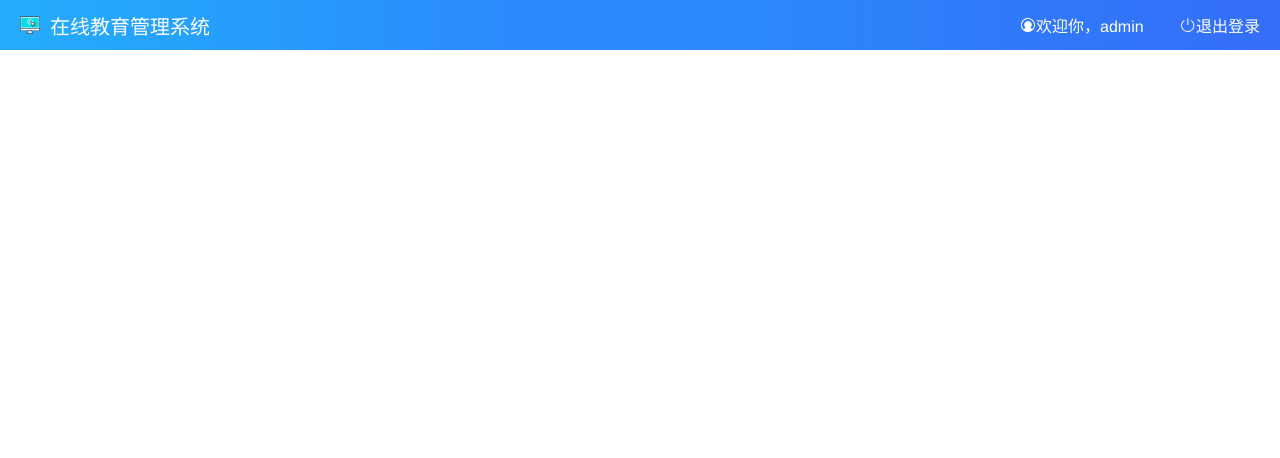
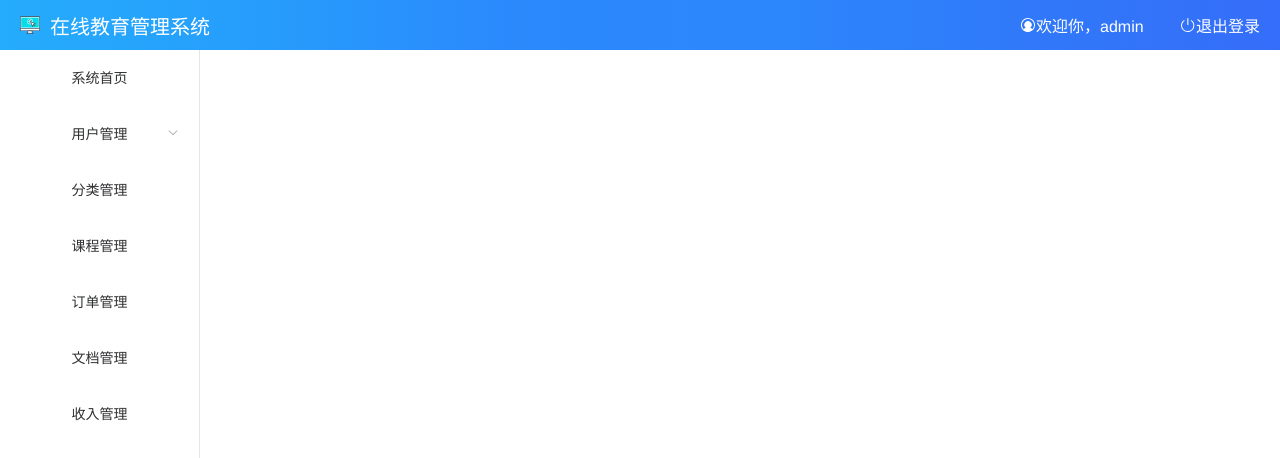
Before and after one commit to MagicHacker/online-education, a Vue app: page /#/mainPage in a window 1280 px wide. Shown: the top 458 px of the page. Built offline with nearby package versions, Linux system fonts and the light colour scheme; the HTML template or start-up script is replaced by a standard one.

Commit message:
feat: 构建左侧菜单

```diff
--- a/src/main.ts
+++ b/src/main.ts
@@ -2,9 +2,9 @@ import Vue from "vue";
 import App from "./App.vue";
 import router from "./router";
 import store from "./store";
-import { Button, Input } from "element-ui";
+import { Button, Input, Menu, Submenu, MenuItem } from "element-ui";
 import "./utils/svg-icon.ts";
-[Button, Input].forEach(item => {
+[Button, Input, Menu, Submenu, MenuItem].forEach(item => {
   Vue.use(item);
 });
 Vue.config.productionTip = false;
--- a/src/views/main-page/main-page.vue
+++ b/src/views/main-page/main-page.vue
@@ -16,11 +16,19 @@
         </div>
       </div>
     </header>
+    <div class="main-page-area">
+      <side-menu></side-menu>
+    </div>
   </div>
 </template>
 <script lang="ts">
 import { Component, Vue } from "vue-property-decorator";
-@Component
+import sideMenu from "../side-menu/index.vue";
+@Component({
+  components: {
+    sideMenu
+  }
+})
 export default class MainPage extends Vue {
   exit(): void {
     this.$router.replace({ path: "login" });
@@ -70,5 +78,9 @@ export default class MainPage extends Vue {
       }
     }
   }
+  .main-page-area {
+    width: 100%;
+    height: calc(100% - 50px);
+  }
 }
 </style>
--- /dev/null
+++ b/src/views/side-menu/index.vue
@@ -0,0 +1,33 @@
+<template>
+  <div class="side-menu-wrap">
+    <el-menu :unique-opened="true" :router="true" :default-active="activeIndex">
+      <el-menu-item index="1">系统首页</el-menu-item>
+      <el-submenu>
+        <template slot="title">用户管理</template>
+        <el-menu-item>教师管理</el-menu-item>
+        <el-menu-item>学生管理</el-menu-item>
+      </el-submenu>
+      <el-menu-item>分类管理</el-menu-item>
+      <el-menu-item>课程管理</el-menu-item>
+      <el-menu-item>订单管理</el-menu-item>
+      <el-menu-item>文档管理</el-menu-item>
+      <el-menu-item>收入管理</el-menu-item>
+    </el-menu>
+  </div>
+</template>
+<script lang="ts">
+import { Component, Vue } from "vue-property-decorator";
+@Component
+export default class SideMenu extends Vue {
+  activeIndex = 1;
+}
+</script>
+<style lang="less" scoped>
+.side-menu-wrap {
+  width: 200px;
+  height: 100%;
+  /deep/ .el-menu {
+    height: 100%;
+  }
+}
+</style>
```
